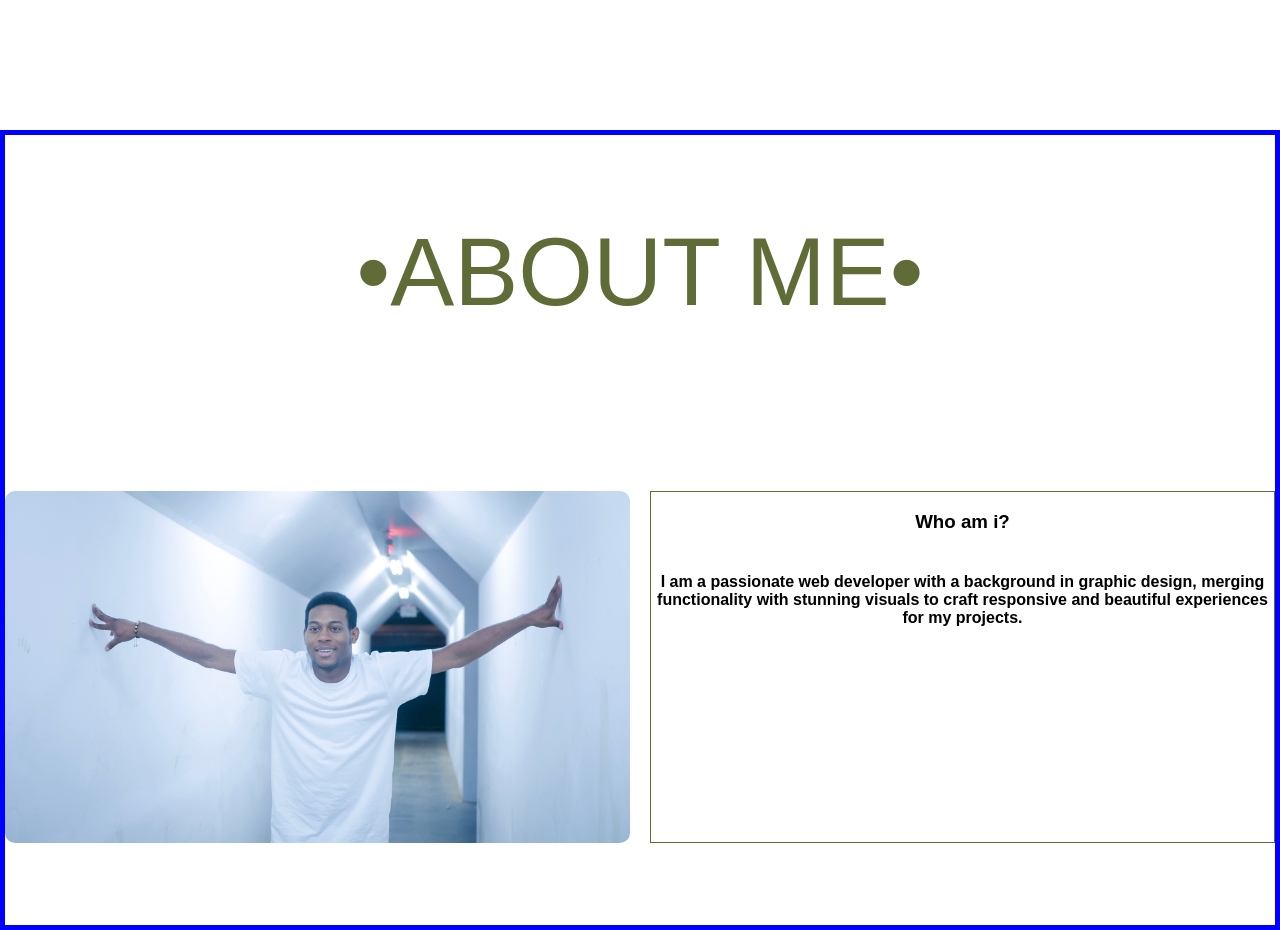
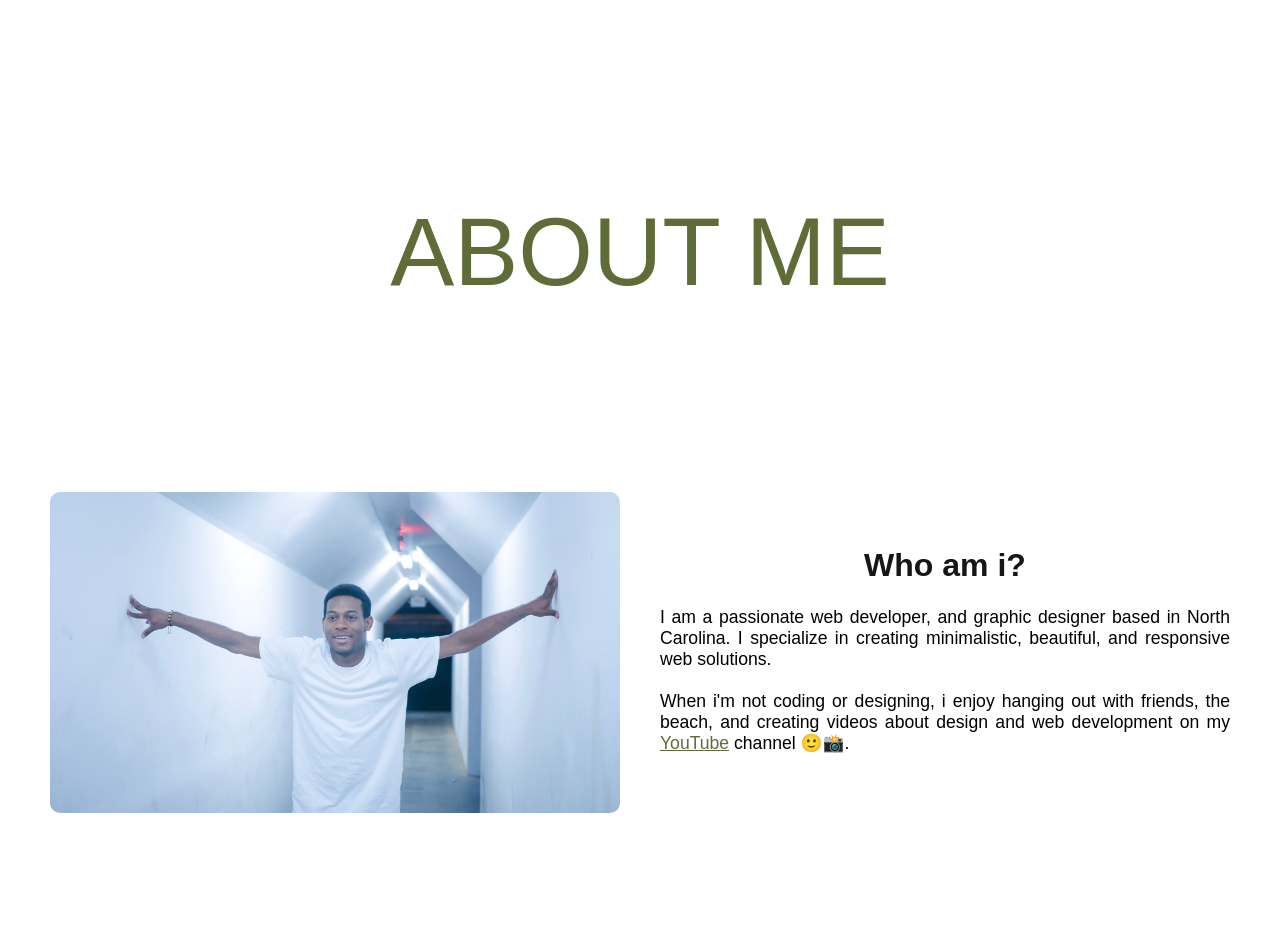
Before and after one commit to Troyzhenny/tc-dev-portfolio, a website: page index.html in a window 1280 px wide. Shown: the part 740-1670 px from the top of the page. Drawn offline with Linux system fonts and the light colour scheme; a web font is replaced by a local one.

Commit message:
finished: layout of about-- me page

```diff
--- a/index.html
+++ b/index.html
@@ -49,7 +49,7 @@
     </main>
     <!-- About -- Page 2 -->
     <section class="about--me">
-        <h2>•ABOUT ME•</h2>
+        <h2>ABOUT ME</h2>
         <div class="bio--cont">
             <div class="bio--img--cont">
                 <img src="./images/IMG_1976.JPG" alt="An image of Tevin">
@@ -57,9 +57,12 @@
             <div class="bio--text--cont">
                 <h3>Who am i?</h3>
                 <h4>
-                    I am a passionate web developer with a background in graphic design,
-                    merging functionality with stunning visuals to craft responsive and
-                    beautiful experiences for my projects.
+                    I am a passionate web developer, and graphic designer based in North Carolina.
+                    I specialize in creating minimalistic, beautiful, and responsive web solutions.
+                    <br><br>
+                    When i'm not coding or designing, i enjoy hanging out with friends, the beach, and
+                    creating videos about design and web development on my <a href="max-width: 768px" style="color: #606c38;">YouTube</a>
+                    channel 🙂📸.
                 </h4>
             </div>
         </div>
--- a/src/scripts/index.js
+++ /dev/null
@@ -1,6 +0,0 @@
-function toggleMenu() {
-    //Do Something
-}
-
-
-console.log("Hello World!")
--- a/src/styles/_about.scss
+++ b/src/styles/_about.scss
@@ -6,12 +6,16 @@
     justify-content: center;
     align-items: center;
     text-align: center;
-    border: 5px solid blue;
 
     .bio--cont {
         display: flex;
+        align-items: center;
+        justify-content: center;
+        padding: 50px;
+        gap: 40px;
     }
 
+    // About me page Heading
     h2 {
         font-family: $headingFont;
         font-size: 6em;
@@ -20,6 +24,7 @@
         margin: 0; // Remove default margin for h2
     }
 
+    // Bio Image Container
     .bio--img--cont {
         display: flex;
         width: 50%; // Adjust width as needed
@@ -30,26 +35,44 @@
         }
     }
 
+    // Bio Text Container
     .bio--text--cont {
         display: flex;
         flex-direction: column;
         width: 50%; // Adjust width as needed
 
-        // Add some spacing between h2 and the text
-        margin-left: 20px; // Adjust margin as needed
+        //Bio Heading -- Who am I?
+        h3 {
+            font-family: $headingFont;
+            font-size: 2em;
+            font-weight: 700;
+            margin: 20px 0 0 0;
+            color: $primaryCol;
+        }
 
-        // Debugger
-        border: 1px solid $secondaryCol;
+        // Bio article --
+        h4 {
+            font-weight: 500;
+            font-size: 1.1em;
+            text-align: justify;
+
+            width: 100%;
+        }
     }
 
     @media (max-width: 768px) {
         .bio--img--cont,
         .bio--text--cont {
             width: 100%; // Stack on smaller screens
+            max-width: 440px;
         }
 
-        .bio--img--cont {
-            order: -1; // Move the image above the text
+        .bio--cont {
+            flex-wrap: wrap;
+        }
+
+        section .about--me, h2 {
+            font-size: 4em;
         }
     }
 }
```
Also changed, not shown: src/styles/main.css, 1 other file.
